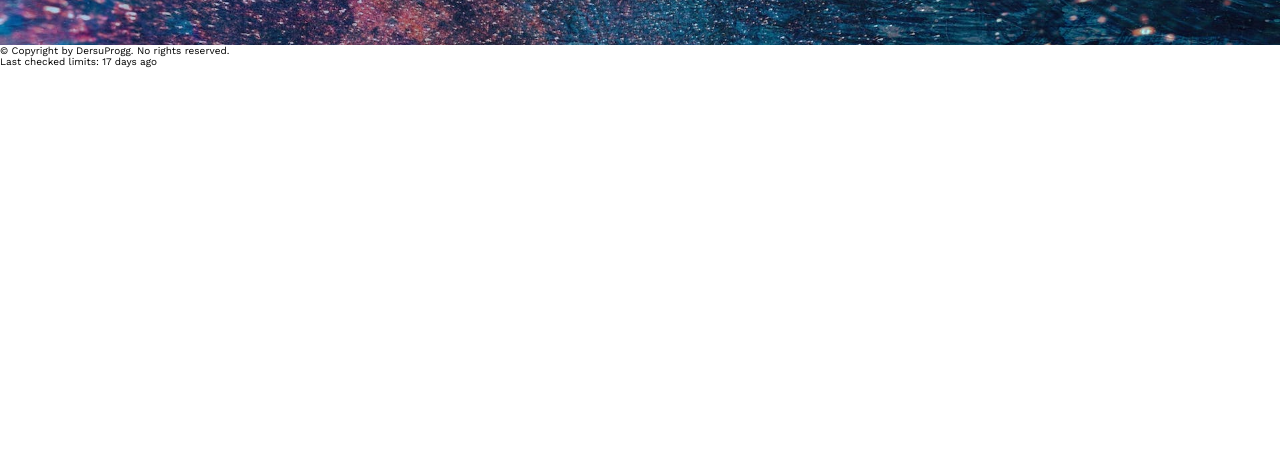
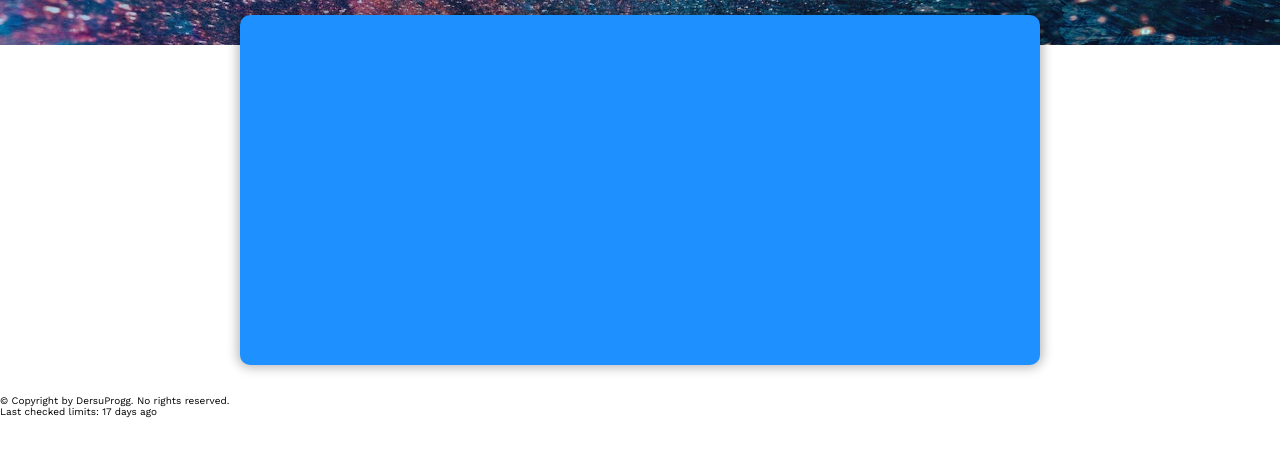
Before and after one commit to dersuprogg/word-analytics-js, a plain HTML site: page index.html in a window 1280 px wide. Shown: the part 103-560 px from the top of the page. Drawn offline with nearby package versions, Linux system fonts and the light colour scheme.

Commit message:
Style textarea section

```diff
--- a/styles.css
+++ b/styles.css
@@ -35,3 +35,35 @@ span {
 .bold-text {
   font-weight: bold;
 }
+
+.board {
+  width: 80%;
+  max-width: 80rem;
+  background-color: dodgerblue;
+  margin: 0 auto;
+  min-height: 35rem;
+  display: flex;
+  transform: translateY(-3rem);
+  border-radius: 1rem;
+  overflow: hidden;
+  box-shadow: 0 0 12px 2px rgba(0, 0, 0, 0.3);
+}
+
+/* .stats {
+  background-color: crimson;
+  flex-grow: 1;
+} */
+
+.text {
+  flex-grow: 2;
+}
+
+.text-input {
+  display: block;
+  width: 100%;
+  height: 100%;
+  border: none;
+  padding: 2rem;
+  resize: none;
+  font-size: 1.6rem;
+}
```
